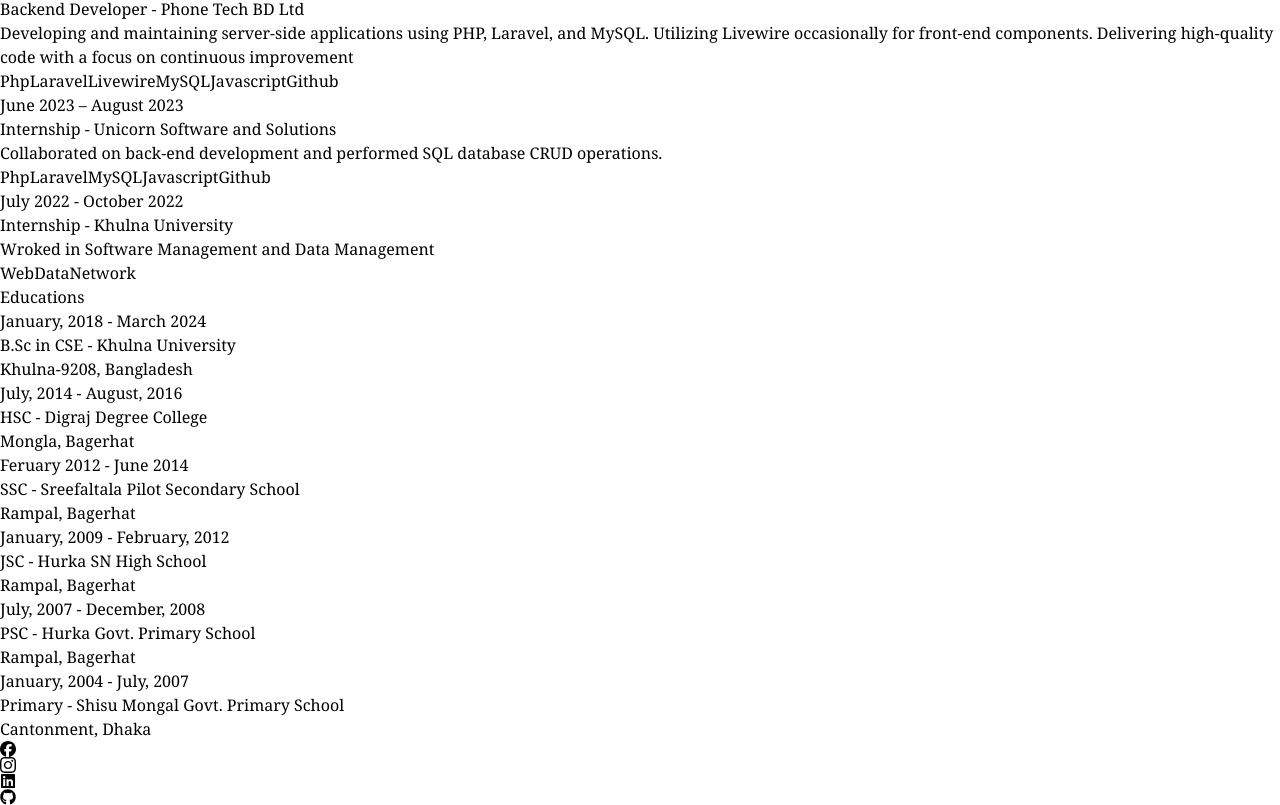
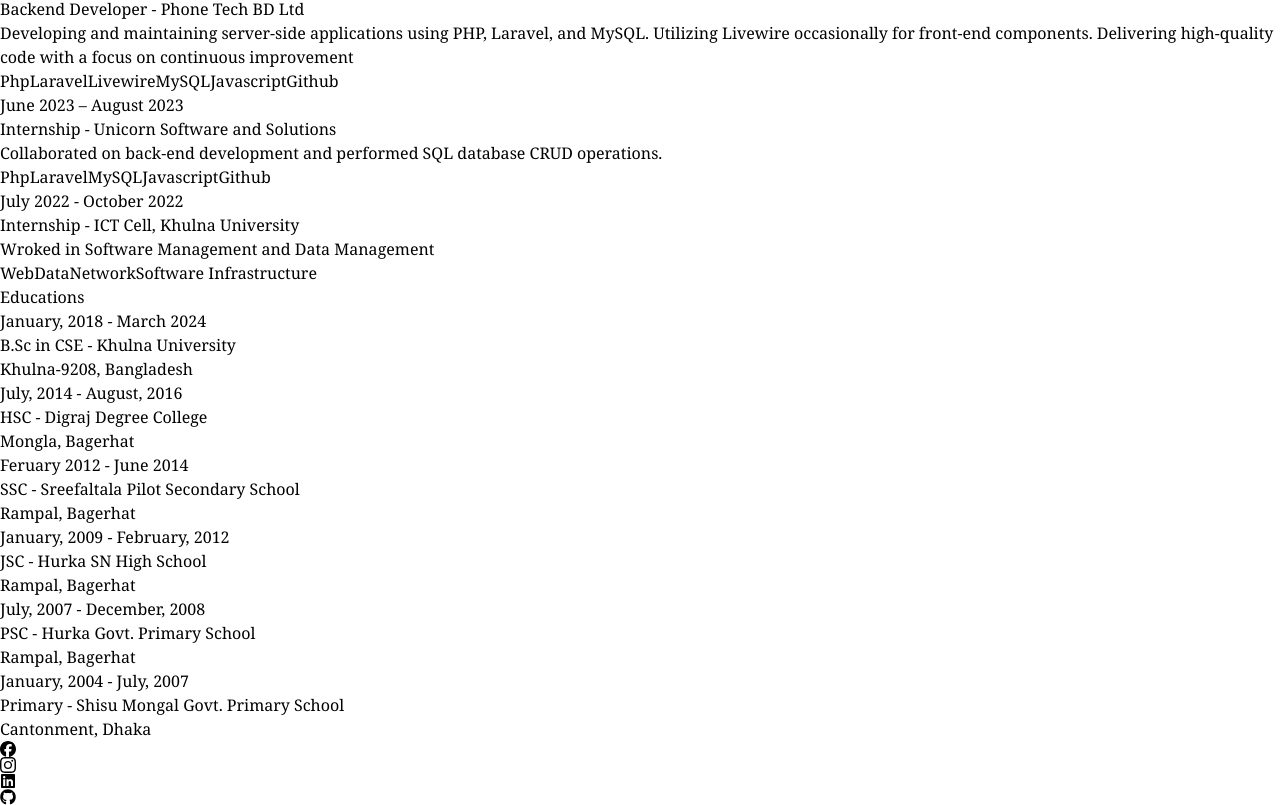
Before and after one commit to imrankabir02/portfolio, a React (Vite) app: page / in a window 1280 px wide. Shown: the part 2199-3004 px from the top of the page. Built offline with nearby package versions, Linux system fonts and the light colour scheme; a web font is replaced by a local one.

Commit message:
code updated

```diff
--- a/src/constants/index.js
+++ b/src/constants/index.js
@@ -52,9 +52,9 @@
   {
     year: "July 2022 - October 2022 ",
     role: "Internship",
-    company: "Khulna University",
+    company: "ICT Cell, Khulna University",
     description: `Wroked in Software Management and Data Management`,
-    technologies: ["Web", "Data", "Network"],
+    technologies: ["Web", "Data", "Network", "Software Infrastructure"],
   },
 ];
 
```
